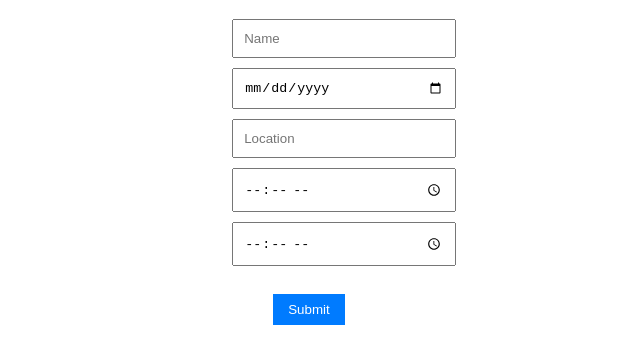
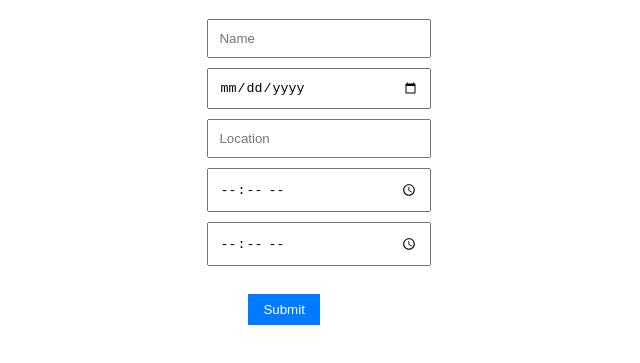
Before and after one commit to tushar-alt/check_ems, a plain HTML site: page index.html in a window 1280 px wide. Shown: the part 61-424 px from the top of the page, without its empty margins (321-961 px from the left). Drawn offline with Linux system fonts and the light colour scheme; no server answers.

Commit message:
Update index.html

```diff
--- a/index.html
+++ b/index.html
@@ -69,7 +69,7 @@
   <h1>CRUD Operations</h1>
 
   <!-- Form for creating an item -->
-  <form style="margin-left: 43%;" id="createForm">
+  <form style="margin-left: 41%;" id="createForm">
     <input  type="text" id="nameInput" placeholder="Name"><br/>
     <input id="date" type="date" placeholder="Date"><br/>
     <input type="text" id="descriptionInput" placeholder="Location"><br/>
```
